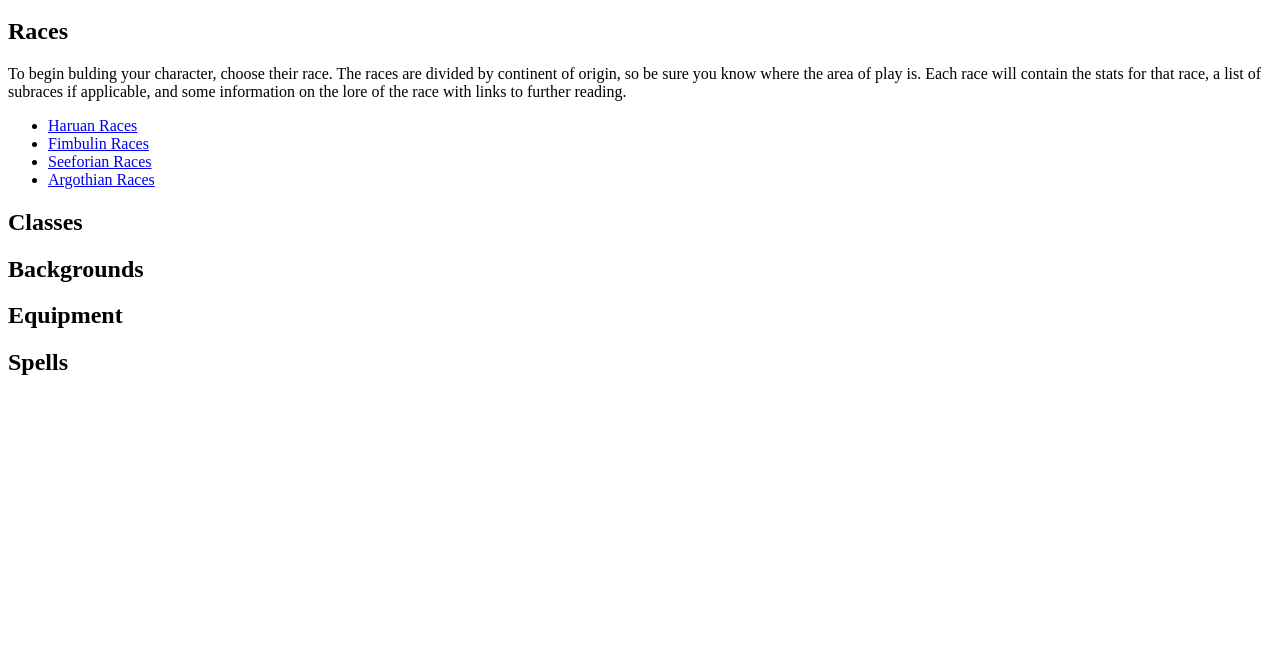
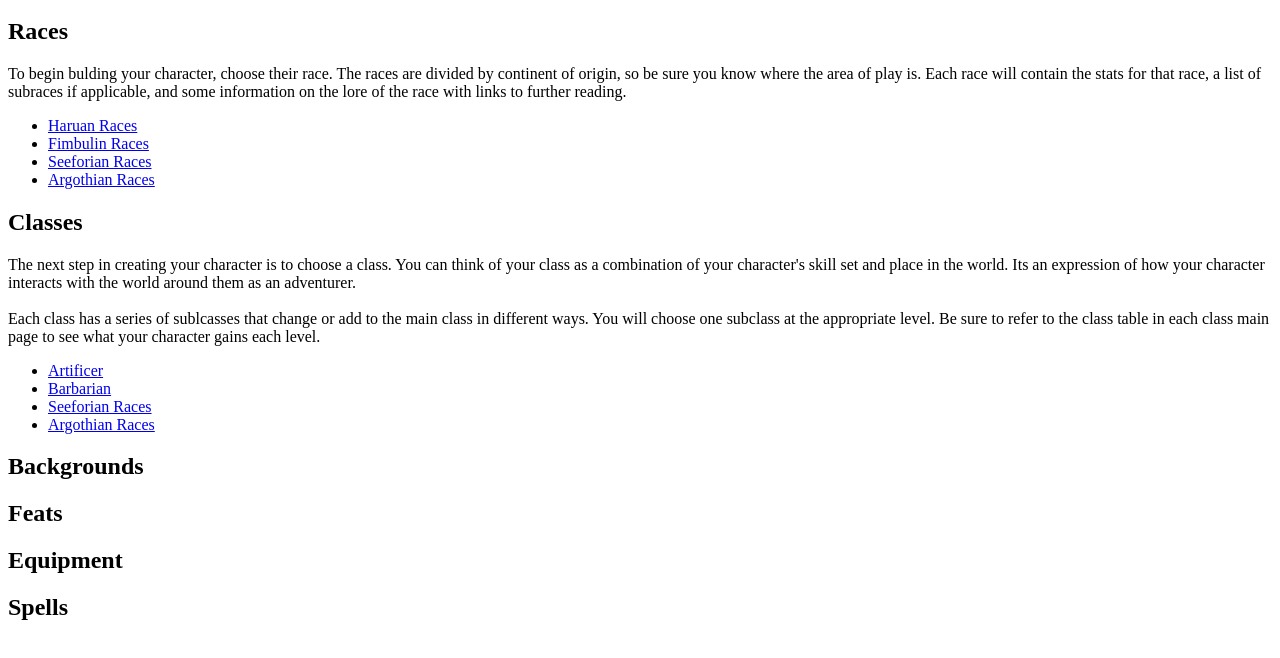
Before and after one commit to LCostello21/LCostello21, a plain HTML site: page player_materials/player_materials_hub.html in a window 1280 px wide. Shown: the part 136-794 px from the top of the page. Drawn offline with Linux system fonts and the light colour scheme.

Commit message:
Player Materials update

```diff
--- a/player_materials/player_materials_hub.html
+++ b/player_materials/player_materials_hub.html
@@ -33,9 +33,28 @@
       </section>
       <section id="classes">
          <h2>Classes</h2>
+	 <p>The next step in creating your character is to choose a class.  You can think of
+            your class as a combination of your character's skill set and place in the world.
+            Its an expression of how your character interacts with the world around them as
+            an adventurer.<br><br>
+            Each class has a series of sublcasses that change or add to the main class in
+            different ways.  You will choose one subclass at the appropriate level.  Be
+            sure to refer to the class table in each class main page to see what your
+            character gains each level.</p>
+         <nav>
+            <ul>
+               <li><a href="classes/artificer/artificer_base.html">Artificer</a></li>
+               <li><a href="classes/barbarian/barbarian_base.html">Barbarian</a></li>
+               <li><a href="races/Seeforian_Races.html">Seeforian Races</a></li>
+               <li><a href="races/Argothian_Races.html">Argothian Races</a></li>
+            </ul>
+         </nav>
       </section>
       <section id="backgrounds">
          <h2>Backgrounds</h2>
+      </section>
+      <section id="feats">
+         <h2>Feats</h2>
       </section>
       <section id="equipment">
          <h2>Equipment</h2>
```
Also changed, not shown: player_materials/classes/classes_hub.html (deleted).
